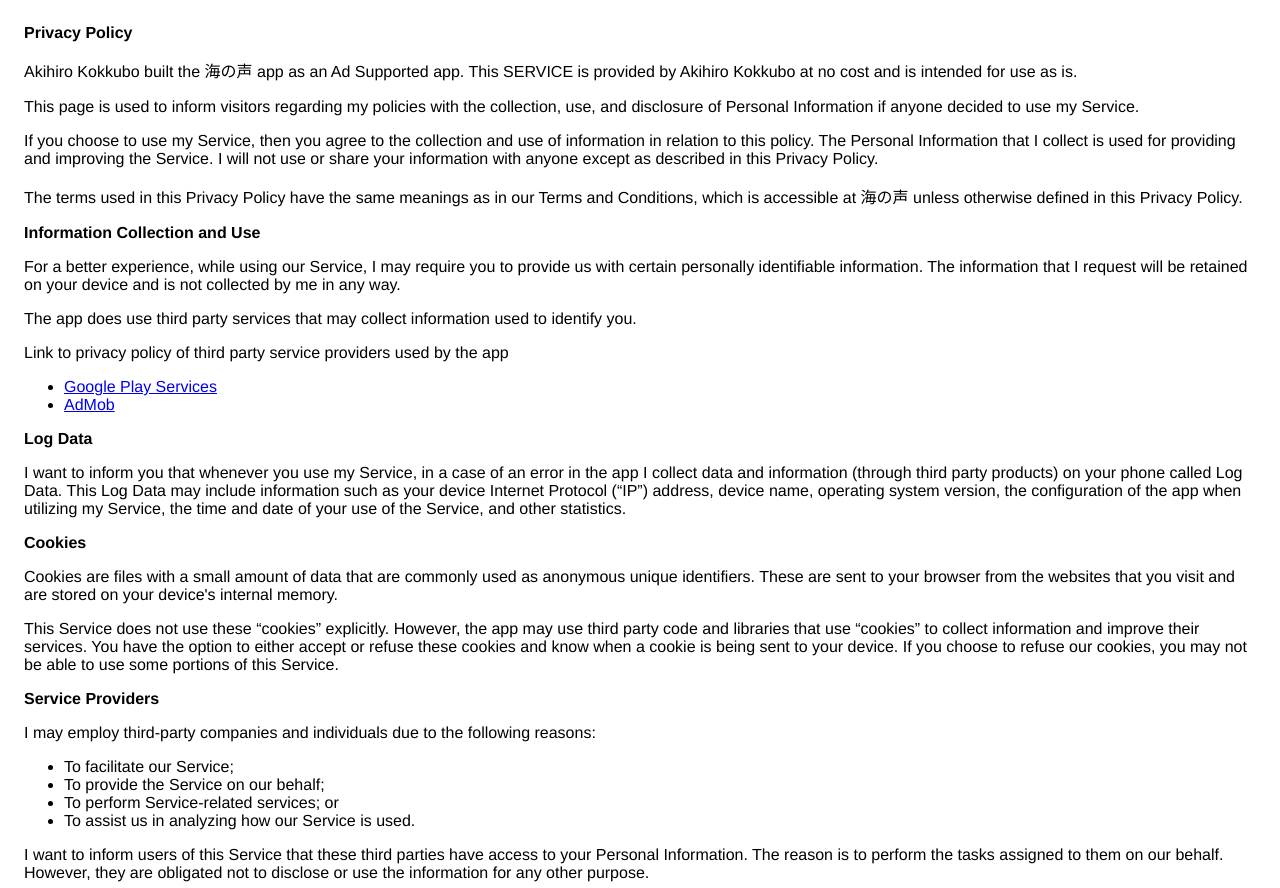
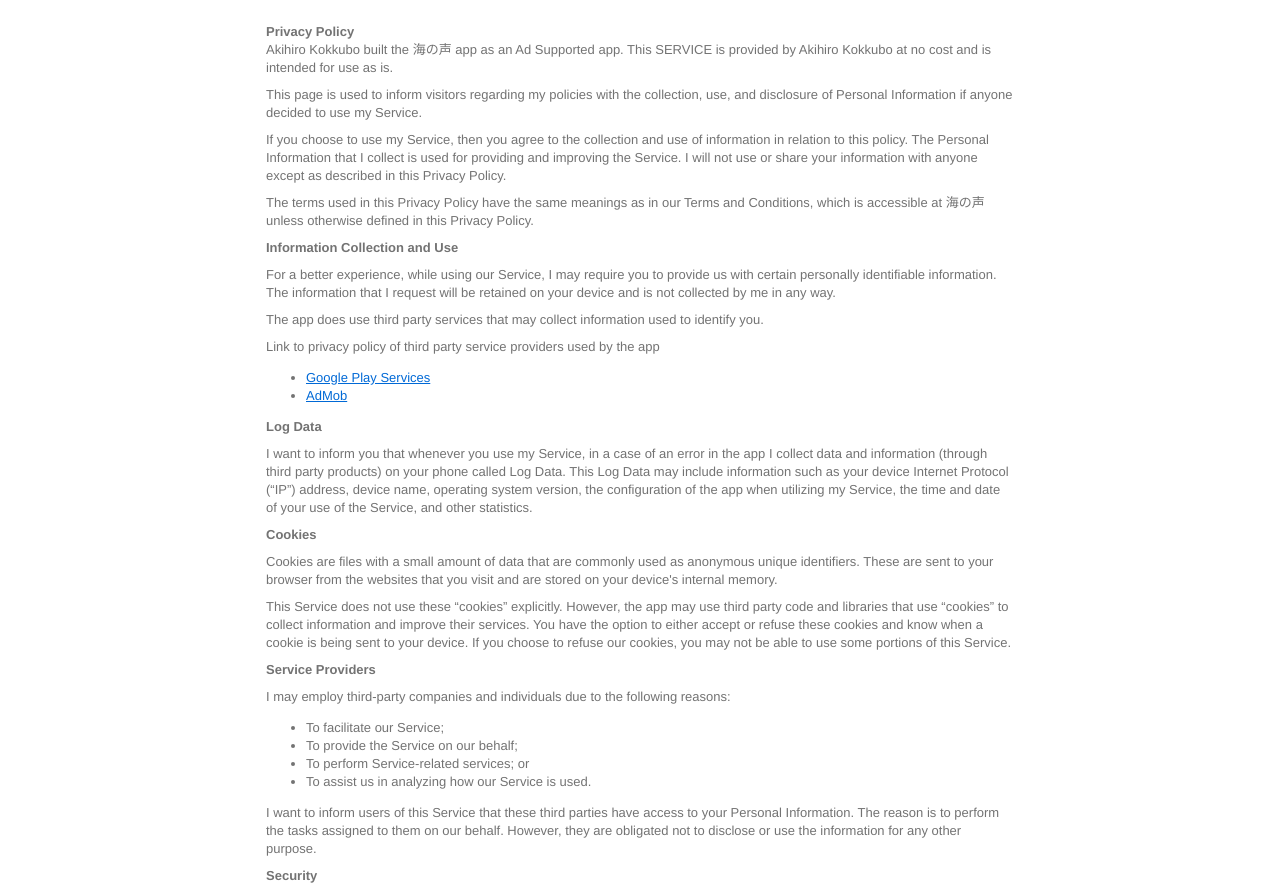
Before and after one commit to takerunrun/uminokoe-privacy-policy, a plain HTML site: page index.html in a window 1280 px wide. Shown: the top 888 px of the page. Drawn offline with Linux system fonts and the light colour scheme.

Commit message:
update index.html to use css

```diff
--- a/index.html
+++ b/index.html
@@ -1,6 +1,7 @@
 <!DOCTYPE html>
     <html>
     <head>
+      <link rel="stylesheet" type="text/css" href="Clearness.css">
       <meta charset='utf-8'>
       <meta name='viewport' content='width=device-width'>
       <title>Privacy Policy</title>
```
